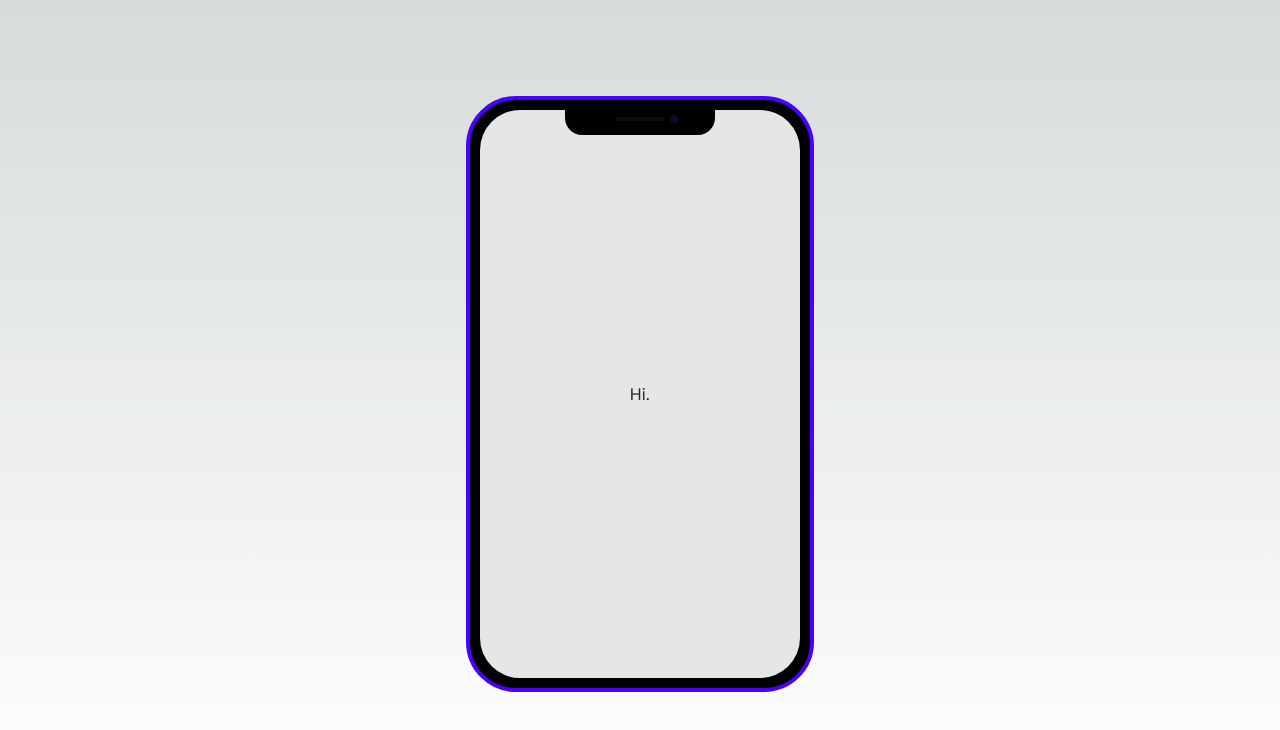
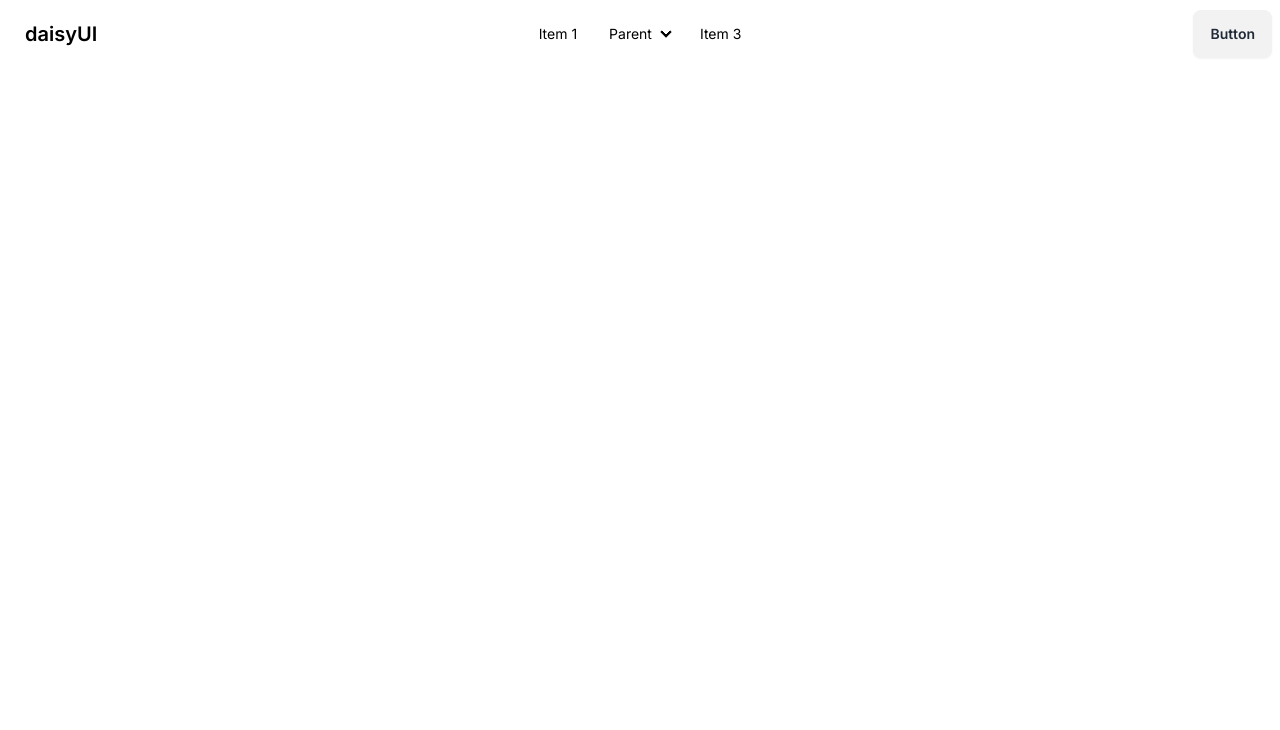
Before and after one commit to Mirza2018/next-level-services, a Next.js app: page / in a window 1280 px wide. Shown: the top 730 px of the page. Built offline with nearby package versions, Linux system fonts and the light colour scheme.

Commit message:
Navber add

```diff
--- a/src/app/layout.js
+++ b/src/app/layout.js
@@ -1,5 +1,6 @@
 import { Inter } from "next/font/google";
 import "./globals.css";
+import Navber from "@/components/Shared/Navber";
 
 const inter = Inter({ subsets: ["latin"] });
 
@@ -11,7 +12,14 @@
 export default function RootLayout({ children }) {
   return (
     <html lang="en">
-      <body className={inter.className}>{children}</body>
+      <body className={inter.className}>
+        <Navber/>
+
+        {children}
+
+
+
+        </body>
     </html>
   );
 }
--- a/src/app/page.js
+++ b/src/app/page.js
@@ -2,13 +2,8 @@
 
 export default function Home() {
   return (
-    <main className="flex min-h-screen flex-col items-center justify-between p-24">
- <div className="mockup-phone border-primary">
-  <div className="camera"></div>
-  <div className="display">
-    <div className="artboard artboard-demo phone-1">Hi.</div>
-  </div>
-</div>
+    <main className="">
+
     </main>
   );
 }
--- /dev/null
+++ b/src/components/Shared/Navber.jsx
@@ -0,0 +1,60 @@
+import React from 'react';
+
+const Navber = () => {
+    return (
+        <div className="navbar bg-base-100">
+  <div className="navbar-start">
+    <div className="dropdown">
+      <div tabIndex={0} role="button" className="btn btn-ghost lg:hidden">
+        <svg
+          xmlns="http://www.w3.org/2000/svg"
+          className="h-5 w-5"
+          fill="none"
+          viewBox="0 0 24 24"
+          stroke="currentColor">
+          <path
+            strokeLinecap="round"
+            strokeLinejoin="round"
+            strokeWidth="2"
+            d="M4 6h16M4 12h8m-8 6h16" />
+        </svg>
+      </div>
+      <ul
+        tabIndex={0}
+        className="menu menu-sm dropdown-content bg-base-100 rounded-box z-[1] mt-3 w-52 p-2 shadow">
+        <li><a>Item 1</a></li>
+        <li>
+          <a>Parent</a>
+          <ul className="p-2">
+            <li><a>Submenu 1</a></li>
+            <li><a>Submenu 2</a></li>
+          </ul>
+        </li>
+        <li><a>Item 3</a></li>
+      </ul>
+    </div>
+    <a className="btn btn-ghost text-xl">daisyUI</a>
+  </div>
+  <div className="navbar-center hidden lg:flex">
+    <ul className="menu menu-horizontal px-1">
+      <li><a>Item 1</a></li>
+      <li>
+        <details>
+          <summary>Parent</summary>
+          <ul className="p-2">
+            <li><a>Submenu 1</a></li>
+            <li><a>Submenu 2</a></li>
+          </ul>
+        </details>
+      </li>
+      <li><a>Item 3</a></li>
+    </ul>
+  </div>
+  <div className="navbar-end">
+    <a className="btn">Button</a>
+  </div>
+</div>
+    );
+};
+
+export default Navber;
```
